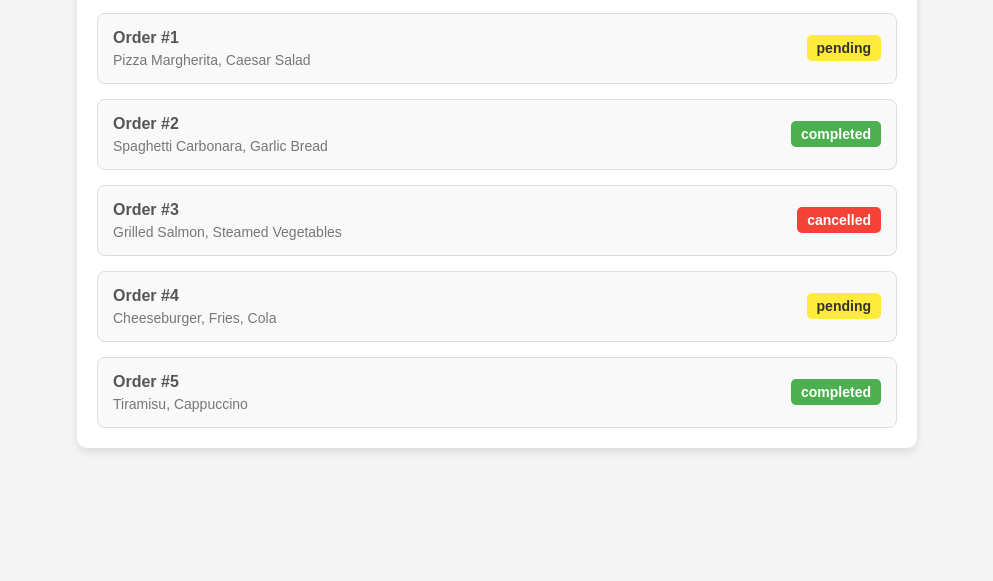
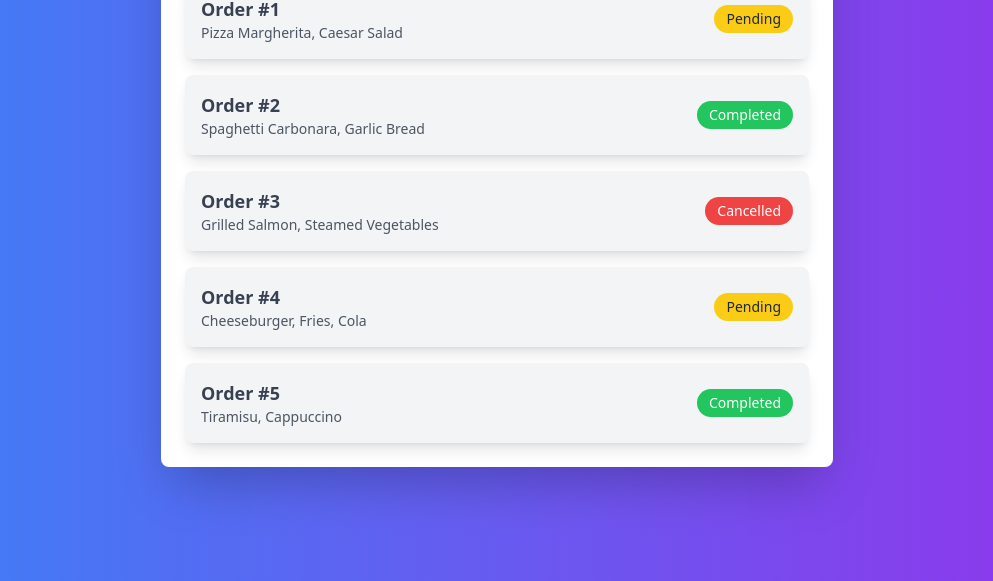
Before and after one commit to mdmonis25/Restaurant-Screen, a plain HTML site: page index.html in a window 1280 px wide. Shown: the part 219-800 px from the top of the page, without its empty margins (143-1136 px from the left). Drawn offline with nearby package versions, Linux system fonts and the light colour scheme.

Commit message:
More Optimized Code

```diff
--- a/index.html
+++ b/index.html
@@ -4,16 +4,64 @@
     <meta charset="UTF-8">
     <meta name="viewport" content="width=device-width, initial-scale=1.0">
     <title>Restaurant Orders</title>
-    <link rel="stylesheet" href="styles.css">
+    <script src="https://cdn.tailwindcss.com"></script>
 </head>
-<body>
-    <div class="container">
-        <h1>Restaurant Orders</h1>
-        <div class="orders-list" id="orders-list">
-            <!-- Orders will be dynamically inserted here -->
-        </div>
+<body class="bg-gradient-to-r from-blue-500 to-purple-600 flex justify-center items-center min-h-screen">
+    <div class="bg-white p-6 rounded-lg shadow-2xl w-full max-w-2xl transition transform hover:scale-105">
+        <h1 class="text-3xl font-bold text-center text-gray-800 mb-6">Restaurant Orders</h1>
+        <div class="space-y-4" id="orders-list"></div>
     </div>
 
-    <script src="script.js"></script>
+    <script>
+        // Sample orders data
+        const orders = [
+            { id: 1, items: "Pizza Margherita, Caesar Salad", status: "pending" },
+            { id: 2, items: "Spaghetti Carbonara, Garlic Bread", status: "completed" },
+            { id: 3, items: "Grilled Salmon, Steamed Vegetables", status: "cancelled" },
+            { id: 4, items: "Cheeseburger, Fries, Cola", status: "pending" },
+            { id: 5, items: "Tiramisu, Cappuccino", status: "completed" }
+        ];
+
+        function renderOrders() {
+            const ordersList = document.getElementById("orders-list");
+            ordersList.innerHTML = "";
+
+            orders.forEach(order => {
+                const statusClasses = {
+                    pending: "bg-yellow-400 text-gray-800",
+                    completed: "bg-green-500 text-white",
+                    cancelled: "bg-red-500 text-white"
+                };
+
+                const orderCard = `
+                    <div class="flex justify-between items-center p-4 bg-gray-100 rounded-lg shadow-lg hover:shadow-xl transform transition duration-300 hover:scale-105">
+                        <div>
+                            <div class="text-lg font-semibold text-gray-700">Order #${order.id}</div>
+                            <div class="text-sm text-gray-600">${order.items}</div>
+                        </div>
+                        <span class="px-3 py-1 rounded-full text-sm font-medium ${statusClasses[order.status]}">
+                            ${order.status.charAt(0).toUpperCase() + order.status.slice(1)}
+                        </span>
+                    </div>
+                `;
+                ordersList.innerHTML += orderCard;
+            });
+        }
+
+        document.addEventListener("DOMContentLoaded", renderOrders);
+
+        /* Uncomment this section to fetch orders from an API
+        async function fetchOrders() {
+            try {
+                const response = await fetch('https://api.example.com/orders'); // Replace with actual API
+                const orders = await response.json();
+                renderOrders(orders);
+            } catch (error) {
+                console.error("Error fetching orders:", error);
+            }
+        }
+        document.addEventListener("DOMContentLoaded", fetchOrders);
+        */
+    </script>
 </body>
 </html>
--- a/script.js
+++ /dev/null
@@ -1,75 +0,0 @@
-// Hardcoded orders data
-const orders = [
-    {
-        id: 1,
-        items: "Pizza Margherita, Caesar Salad",
-        status: "pending"
-    },
-    {
-        id: 2,
-        items: "Spaghetti Carbonara, Garlic Bread",
-        status: "completed"
-    },
-    {
-        id: 3,
-        items: "Grilled Salmon, Steamed Vegetables",
-        status: "cancelled"
-    },
-    {
-        id: 4,
-        items: "Cheeseburger, Fries, Cola",
-        status: "pending"
-    },
-    {
-        id: 5,
-        items: "Tiramisu, Cappuccino",
-        status: "completed"
-    }
-];
-
-// Function to render orders
-function renderOrders() {
-    const ordersList = document.getElementById('orders-list');
-    ordersList.innerHTML = ''; // Clear existing content
-
-    orders.forEach(order => {
-        const orderCard = document.createElement('div');
-        orderCard.classList.add('order-card');
-
-        const orderDetails = document.createElement('div');
-        orderDetails.classList.add('order-details');
-
-        const orderId = document.createElement('div');
-        orderId.classList.add('order-id');
-        orderId.textContent = `Order #${order.id}`;
-
-        const orderItems = document.createElement('div');
-        orderItems.classList.add('order-items');
-        orderItems.textContent = order.items;
-
-        const orderStatus = document.createElement('div');
-        orderStatus.classList.add('order-status');
-        orderStatus.textContent = order.status;
-
-        // Add status-specific class
-        if (order.status === "pending") {
-            orderStatus.classList.add('status-pending');
-        } else if (order.status === "completed") {
-            orderStatus.classList.add('status-completed');
-        } else if (order.status === "cancelled") {
-            orderStatus.classList.add('status-cancelled');
-        }
-
-        // Append elements to the order card
-        orderDetails.appendChild(orderId);
-        orderDetails.appendChild(orderItems);
-        orderCard.appendChild(orderDetails);
-        orderCard.appendChild(orderStatus);
-
-        // Append the order card to the orders list
-        ordersList.appendChild(orderCard);
-    });
-}
-
-// Render orders on page load
-document.addEventListener('DOMContentLoaded', renderOrders);
--- a/styles.css
+++ /dev/null
@@ -1,86 +0,0 @@
-/* General Styles */
-body {
-    font-family: 'Arial', sans-serif;
-    background-color: #f4f4f4;
-    margin: 0;
-    padding: 0;
-    display: flex;
-    justify-content: center;
-    align-items: center;
-    min-height: 100vh;
-}
-
-.container {
-    background-color: #fff;
-    padding: 20px;
-    border-radius: 10px;
-    box-shadow: 0 4px 8px rgba(0, 0, 0, 0.1);
-    width: 90%;
-    max-width: 800px;
-}
-
-h1 {
-    text-align: center;
-    color: #333;
-    margin-bottom: 20px;
-}
-
-.orders-list {
-    display: flex;
-    flex-direction: column;
-    gap: 15px;
-}
-
-.order-card {
-    background-color: #f9f9f9;
-    padding: 15px;
-    border-radius: 8px;
-    border: 1px solid #ddd;
-    display: flex;
-    justify-content: space-between;
-    align-items: center;
-    transition: transform 0.2s ease, box-shadow 0.2s ease;
-}
-
-.order-card:hover {
-    transform: translateY(-5px);
-    box-shadow: 0 6px 12px rgba(0, 0, 0, 0.1);
-}
-
-.order-details {
-    flex: 1;
-}
-
-.order-id {
-    font-size: 16px;
-    font-weight: bold;
-    color: #555;
-}
-
-.order-items {
-    font-size: 14px;
-    color: #777;
-    margin-top: 5px;
-}
-
-.order-status {
-    font-size: 14px;
-    font-weight: bold;
-    padding: 5px 10px;
-    border-radius: 5px;
-}
-
-.status-pending {
-    background-color: #ffeb3b;
-    color: #333;
-}
-
-.status-completed {
-    background-color: #4caf50;
-    color: #fff;
-}
-
-.status-cancelled {
-    background-color: #f44336;
-    color: #fff;
-}
```
